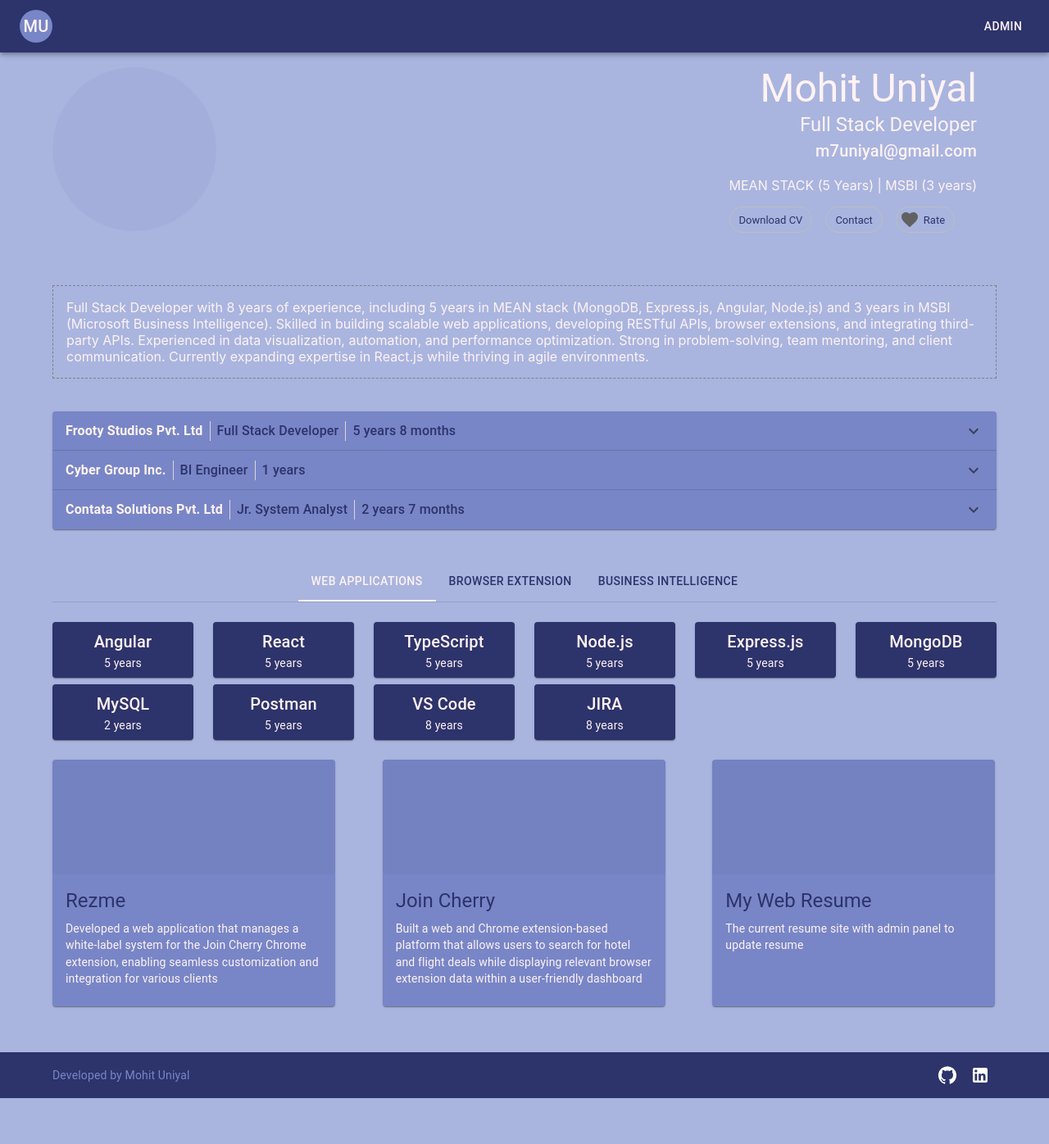
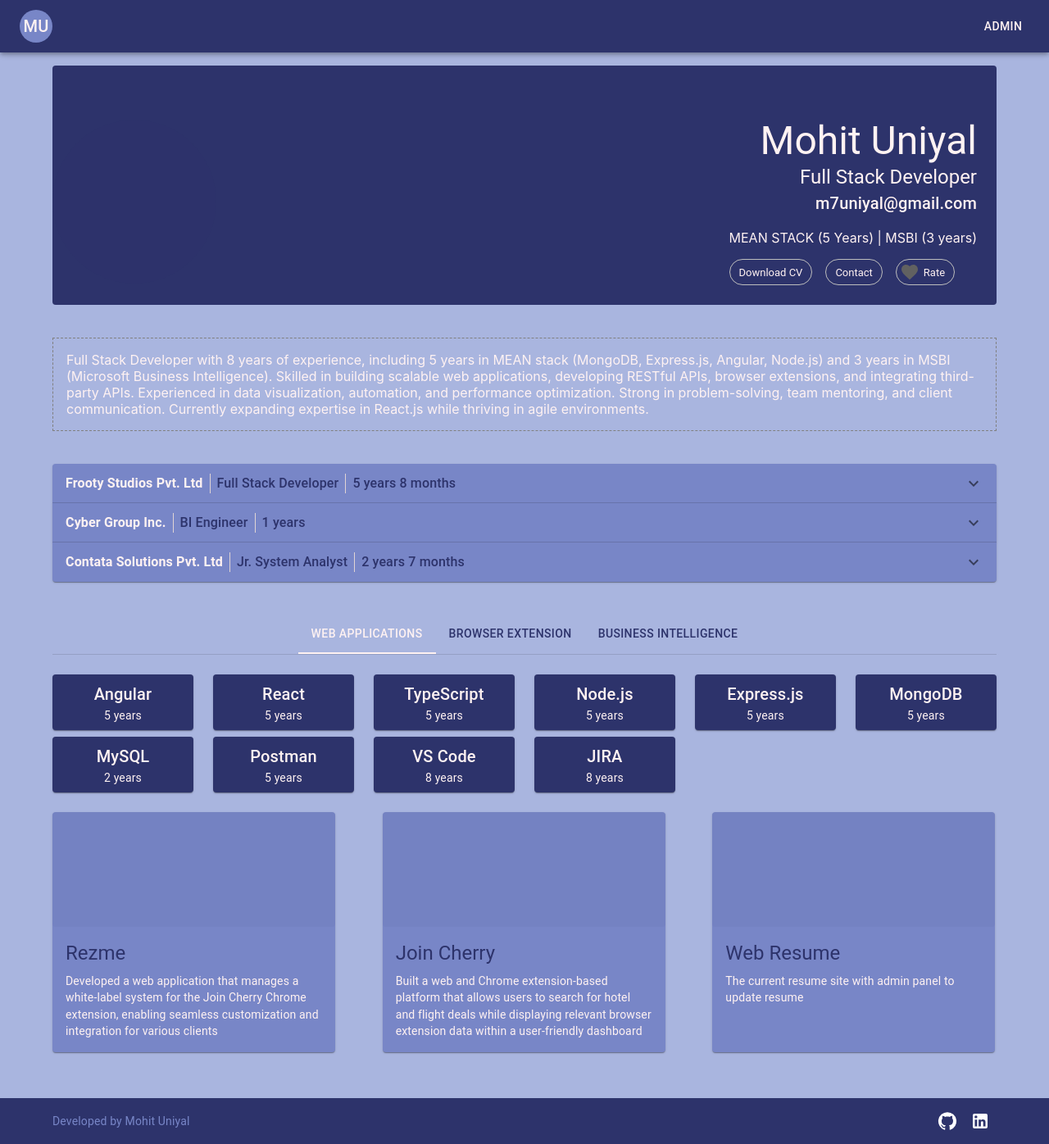
Before and after one commit to Mohit7th/resume, a React (Create React App) app: page / in a window 1280 px wide. Shown: the whole page at 82% size. Before the commit the page ends 1340 px from the top, so only its background shows below. Built offline with nearby package versions, Linux system fonts and the light colour scheme.

Commit message:
fixes for title header styling

```diff
--- a/src/components/data.tsx
+++ b/src/components/data.tsx
@@ -260,7 +260,7 @@
             type: "browserExtension",
         },
         {
-            name: "My Web Resume",
+            name: "Web Resume",
             description:
                 "The current resume site with admin panel to update resume",
             technologies: ["MERN Stack"],
@@ -269,29 +269,29 @@
             type: "webTechnologies",
         },
         {
-            name: "HyperWallet",
+            name: "Financial/Loyalty Data Mart",
             description:
-                "It was a Financial/Loyalty Data Mart, Contributed to the development of a comprehensive order-to-cash management system tailored for the oil and gas industry, streamlining financial transactions and operational workflows.",
+                "It was a Financial/Loyalty Data Mart, the main responsibilites included ETL pacakges implementation and deployment.",
             technologies: ["SSIS", "Power BI", "SQL Server"],
             url: "https://www.hyperwallet.com",
             _id: "29",
             type: "businessIntelligence",
         },
         {
-            name: "Synthesis",
+            name: "Oil & Gas Reporting",
             description:
-                "Contributed to the development of a comprehensive order-to-cash management system tailored for the oil and gas industry, streamlining financial transactions and operational workflows.",
+                "Contributed to the development business reports for the oil and gas industry, Implemented stored procedures for data reports.",
             technologies: ["T-SQL", "Crystal Reports"],
             url: "https://www.contata.com/oil-gas-software",
             _id: "28",
             type: "businessIntelligence",
         },
         {
-            name: "Colliers",
+            name: "Real State Service",
             description:
-                "Contributed to the development & maintance of MSBI ETL packages, implementing QlickView reports.",
+                "Contributed to the development & maintance of MSBI ETL packages, implementing QlickView reports. Handled US-based client calls regarding project.",
             technologies: ["SSIS", "T-SQL", "QlickView"],
-            url: "https://www.contata.com/oil-gas-software",
+            url: "https://cginfinity.com/data-analytics-ai",
             _id: "28",
             type: "businessIntelligence",
         },
@@ -322,7 +322,7 @@
             position: "BI Engineer",
             startDate: "2018-08-01",
             endDate: "2019-08-01",
-            website: "https://www.cybergroup.in",
+            website: "https://cginfinity.com",
             reponsibilities: [
                 "Developed and optimized QlikView reports for data visualization.",
                 "Debugged and implemented MSBI ETL packages for efficient data processing",
--- a/src/components/home/Projects.tsx
+++ b/src/components/home/Projects.tsx
@@ -4,6 +4,7 @@
     CardContent,
     Typography,
     Skeleton,
+    CardActionArea,
 } from "@mui/material";
 import { useUserData } from "../../context/UserContext";
 import { resumeData } from "../data";
@@ -44,6 +45,7 @@
                         }}
                         key={project._id}
                     >
+                        <CardActionArea onClick={() => window.open(project.url)}>
                             <Skeleton variant="rounded" height={140} />
                             <CardContent>
                                 <Typography
@@ -55,20 +57,15 @@
                                 </Typography>
                                 <Typography
                                     variant="body2"
-                                sx={{ color: theme.palette.primary.contrastText }}
+                                    sx={{
+                                        color: theme.palette.primary
+                                            .contrastText,
+                                    }}
                                 >
                                     {project.description}
                                 </Typography>
                             </CardContent>
-                        {/* <CardActions sx={{ mt: "auto" }}>
-                            {project.technologies.map(
-                                (skill: string, index: number) => (
-                                    <Button key={index} size="small">
-                                        {skill}
-                                    </Button>
-                                )
-                            )}
-                        </CardActions> */}
+                        </CardActionArea>
                     </Card>
                 </Grid>
             ))}
--- a/src/components/home/TitleHeader.tsx
+++ b/src/components/home/TitleHeader.tsx
@@ -4,10 +4,13 @@
 import { Box, Chip, Skeleton, Stack, Tooltip, Typography } from "@mui/material";
 import FormDialog from "../ui/RatingFormDialog";
 import FavoriteIcon from "@mui/icons-material/Favorite";
+import { useTheme } from "@mui/material/styles";
 
 export default function TitleHeader() {
     const [openDialog, setOpenDialog] = useState<boolean>(false);
     const userdata = useUserData();
+    const theme = useTheme();
+
     function handleDownloadCV() {}
 
     function handleContactMe() {}
@@ -22,10 +25,20 @@
 
     return (
         <>
+            <Box
+                sx={{
+                    width: "100%",
+                    height: "100%",
+                    borderRadius: 1,
+                    bgcolor: "primary.dark",
+                    pt: 5,
+                    mt: 8,
+                }}
+            >
                 <Grid
                     container
                     spacing={2}
-                sx={{ mb: 5, mt: 5 }}
+                    sx={{ mb: 5 }}
                     justifyContent="space-between"
                     alignItems="center"
                 >
@@ -59,6 +72,10 @@
                                         label="Download CV"
                                         variant="outlined"
                                         onClick={handleDownloadCV}
+                                        sx={{
+                                            color: theme.palette.primary
+                                                .contrastText,
+                                        }}
                                     />
                                     {/* <Button variant="outlined">Download CV</Button> */}
                                 </Tooltip>
@@ -67,15 +84,27 @@
                                         label="Contact"
                                         variant="outlined"
                                         onClick={handleContactMe}
+                                        sx={{
+                                            color: theme.palette.primary
+                                                .contrastText,
+                                        }}
                                     />
                                     {/* <Button variant="outlined">Contact</Button> */}
                                 </Tooltip>
-                            <Tooltip title="Rate Website" placement="top" arrow>
+                                <Tooltip
+                                    title="Rate Website"
+                                    placement="top"
+                                    arrow
+                                >
                                     <Chip
                                         icon={<FavoriteIcon />}
                                         label="Rate"
                                         variant="outlined"
                                         onClick={handleOpenDialog}
+                                        sx={{
+                                            color: theme.palette.primary
+                                                .contrastText,
+                                        }}
                                     />
                                 </Tooltip>
                             </Stack>
@@ -83,6 +112,7 @@
                     </Grid>
                 </Grid>
                 <FormDialog open={openDialog} handleClose={handleCloseDialog} />
+            </Box>
         </>
     );
 }
```
Lines whose indentation alone changed are shown as unchanged.
